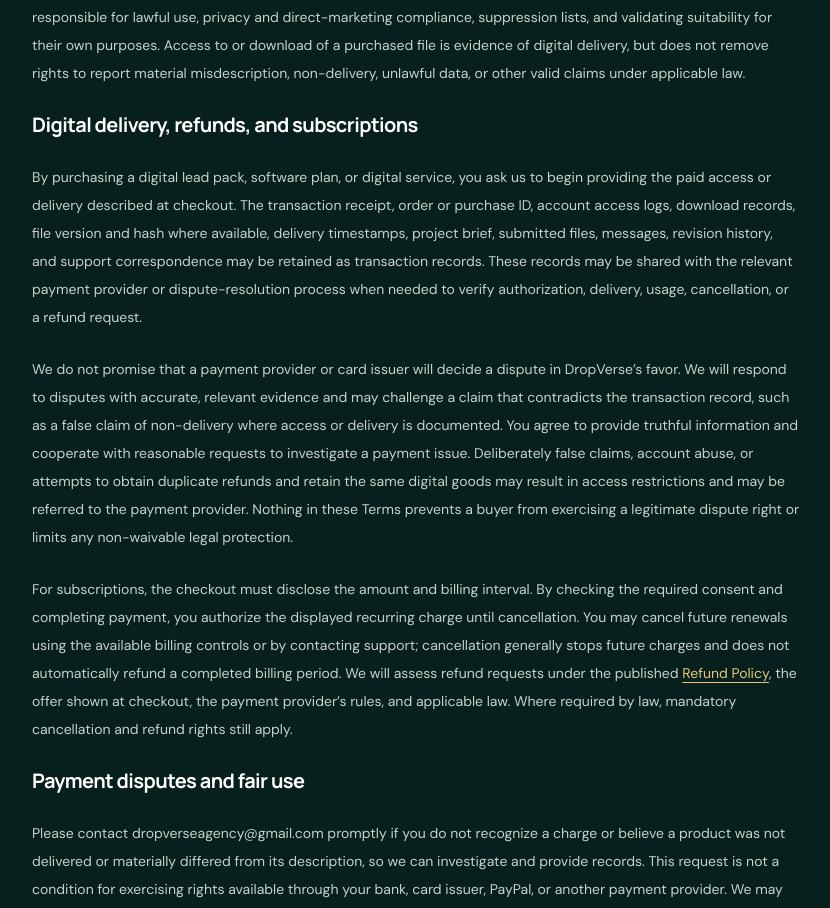
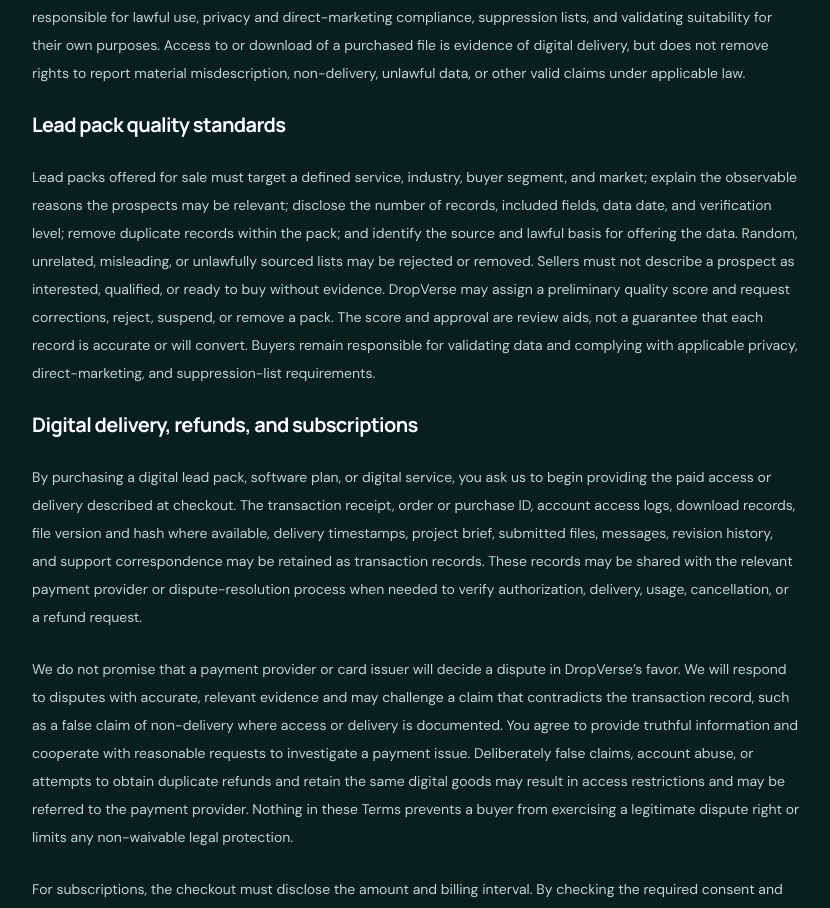
Before and after one commit to dropverseagency/dropverse, a Next.js app: page /terms in a window 1280 px wide. Shown: the part 1809-2717 px from the top of the page, without its empty margins (224-1054 px from the left). Built offline with nearby package versions, Linux system fonts and the light colour scheme; no server answers.

Commit message:
Publish lead pack quality standards in terms

```diff
--- a/app/terms/page.tsx
+++ b/app/terms/page.tsx
@@ -29,6 +29,8 @@ export default function TermsPage() {
           <p>Starter is free. Paid plan names, features, and prices are shown on <Link href="/pricing" className="text-[#e4c979] underline underline-offset-4">Pricing</Link>. Paid subscriptions renew according to the checkout terms until cancelled. Payments may be processed by PayPal, Paddle, SpaceRemit, or another provider shown at checkout. The provider may process payment details, taxes, receipts, renewals, and refunds under its own terms and policies. DropVerse does not store full card numbers. Access to paid features may be limited or suspended after failed payment.</p>
           <h2 className="font-display text-xl font-bold text-white">Lead marketplace and digital data products</h2>
           <p>Lead packs are digital data files supplied by third-party sellers or DropVerse. Listing approval is a platform review and is not a guarantee that every record is current, unique, verified, decision-maker-level, deliverable, or likely to convert. Before buying, review the pack description, fields, country and niche coverage, stated verification level, preview, buyer limits, and any disclosed restrictions. Unless a listing explicitly promises otherwise, a lead pack is sold as the described data snapshot, not as a promise of sales, appointments, revenue, or campaign performance. Buyers are responsible for lawful use, privacy and direct-marketing compliance, suppression lists, and validating suitability for their own purposes. Access to or download of a purchased file is evidence of digital delivery, but does not remove rights to report material misdescription, non-delivery, unlawful data, or other valid claims under applicable law.</p>
+          <h2 className="font-display text-xl font-bold text-white">Lead pack quality standards</h2>
+          <p>Lead packs offered for sale must target a defined service, industry, buyer segment, and market; explain the observable reasons the prospects may be relevant; disclose the number of records, included fields, data date, and verification level; remove duplicate records within the pack; and identify the source and lawful basis for offering the data. Random, unrelated, misleading, or unlawfully sourced lists may be rejected or removed. Sellers must not describe a prospect as interested, qualified, or ready to buy without evidence. DropVerse may assign a preliminary quality score and request corrections, reject, suspend, or remove a pack. The score and approval are review aids, not a guarantee that each record is accurate or will convert. Buyers remain responsible for validating data and complying with applicable privacy, direct-marketing, and suppression-list requirements.</p>
           <h2 className="font-display text-xl font-bold text-white">Digital delivery, refunds, and subscriptions</h2>
           <p>By purchasing a digital lead pack, software plan, or digital service, you ask us to begin providing the paid access or delivery described at checkout. The transaction receipt, order or purchase ID, account access logs, download records, file version and hash where available, delivery timestamps, project brief, submitted files, messages, revision history, and support correspondence may be retained as transaction records. These records may be shared with the relevant payment provider or dispute-resolution process when needed to verify authorization, delivery, usage, cancellation, or a refund request.</p>
           <p>We do not promise that a payment provider or card issuer will decide a dispute in DropVerse’s favor. We will respond to disputes with accurate, relevant evidence and may challenge a claim that contradicts the transaction record, such as a false claim of non-delivery where access or delivery is documented. You agree to provide truthful information and cooperate with reasonable requests to investigate a payment issue. Deliberately false claims, account abuse, or attempts to obtain duplicate refunds and retain the same digital goods may result in access restrictions and may be referred to the payment provider. Nothing in these Terms prevents a buyer from exercising a legitimate dispute right or limits any non-waivable legal protection.</p>
```
